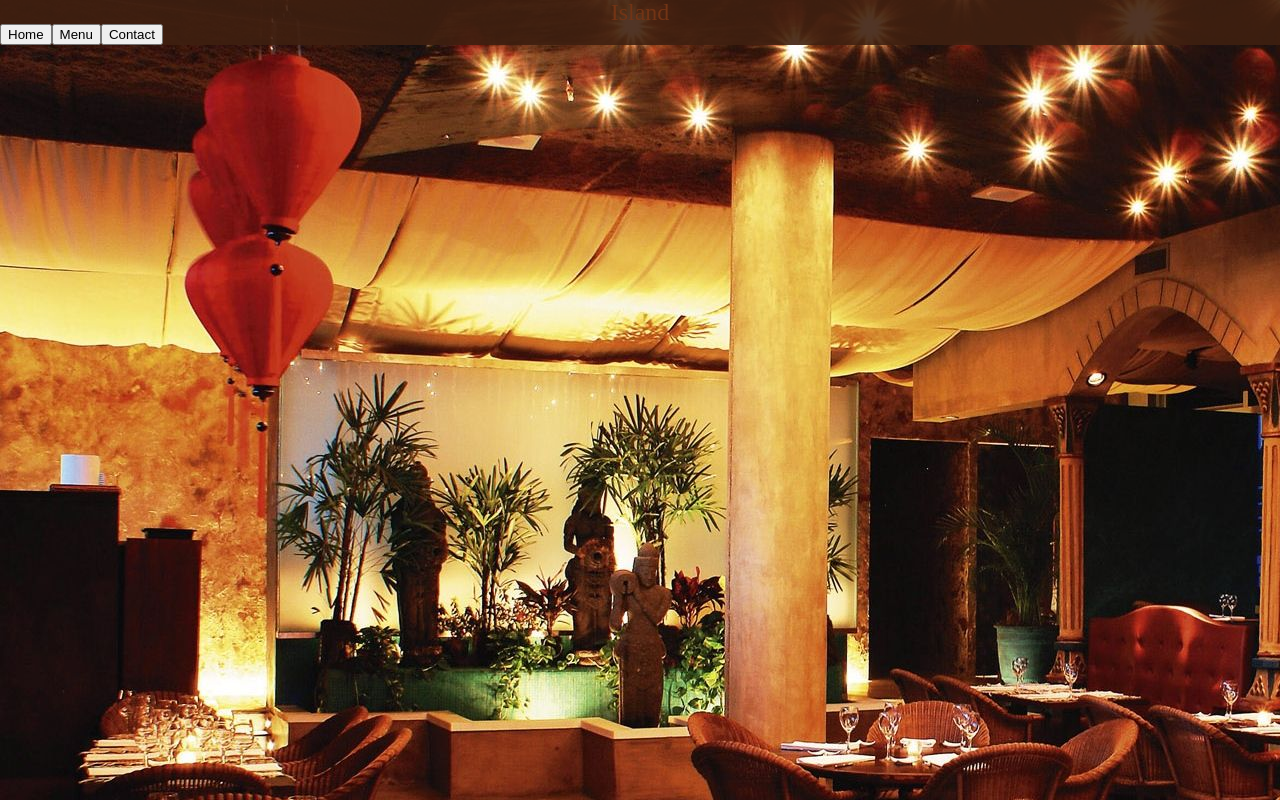
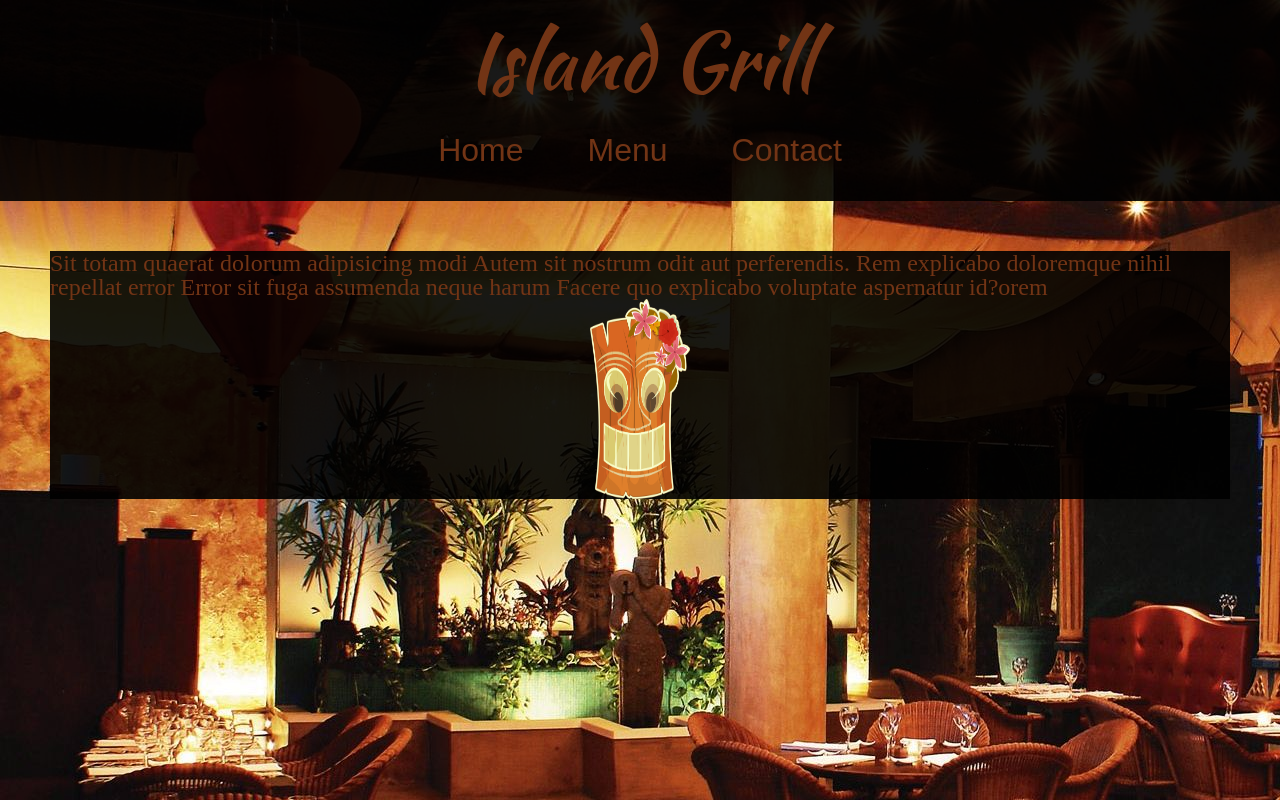
Before and after one commit to jplante01/TOP-restaurant-page, a website built with webpack: page dist/index.html in a window 1280 px wide. Built offline with nearby package versions, Linux system fonts and the light colour scheme.

Commit message:
Create header and start individual "tab" modules

```diff
--- a/src/header.js
+++ b/src/header.js
@@ -5,7 +5,7 @@ function createHeader() {
 
   const banner = document.createElement('h1');
   banner.classList.add('banner')
-  banner.textContent = 'Island';
+  banner.textContent = 'Island Grill';
   header.appendChild(banner);
 
 
--- /dev/null
+++ b/src/home.js
@@ -0,0 +1,18 @@
+import tiki from './images/tiki.png';
+
+function loadHome() {
+  const home = document.createElement('div');
+  home.classList.add('home');
+  const blurb = document.createElement('p');
+  blurb.textContent = "Sit totam quaerat dolorum adipisicing modi Autem sit nostrum odit aut perferendis. Rem explicabo doloremque nihil repellat error Error sit fuga assumenda neque harum Facere quo explicabo voluptate aspernatur id?orem"
+
+  const tikiImg = new Image();
+  tikiImg.src = tiki;
+
+  home.appendChild(blurb);
+  home.appendChild(tikiImg);
+
+  return home;
+}
+
+export default loadHome;
--- a/src/index.js
+++ b/src/index.js
@@ -1,11 +1,13 @@
 import './styles.css';
 import './back.jpeg';
 import createHeader from './header.js';
+import loadHome from './home.js';
 
 
 function initializeWebsite() {
   const content = document.getElementById('content');
   content.appendChild(createHeader());
+  content.appendChild(loadHome());
 }
 
 initializeWebsite();
--- a/src/styles.css
+++ b/src/styles.css
@@ -54,23 +54,50 @@ table {
   --font-color-dark: #aaa;
   --border-color: #222;
   --background-light: #743515;
-  --background-dark: rgb(63,32,16,0.9);
+  --background-dark: rgba(0, 0, 0, 0.9);
 }
 
 body {
   background-image: url(./back.jpeg);
 }
 
-.red {
-  color: red;
-}
 
 .header {
   background-color: var(--background-dark);
+  display: flex;
+  flex-direction: column;
+  align-items: center;
+  justify-content: center;
 }
 
 .banner {
-  font-size: 24px;
+  margin-top: 20px;
+  font-size: 5rem;
   text-align: center;
+  font-family: 'Kaushan Script', cursive;
   color: var(--font-color);
 }
+
+.nav-button {
+  padding: 2rem;
+  font-size: 2rem;
+  background-color: transparent;
+  color: var(--font-color);
+  border: none;
+}
+
+.home {
+  background-color: var(--background-dark);
+  margin: 50px;
+  color: var(--font-color);
+  font-size: 24px;
+  display: flex;
+  flex-direction: column;
+  align-items: center;
+  justify-content: center;
+}
+
+.home img {
+  width: 100px;
+  height: 200px;
+}
```
Also changed, not shown: dist/images/back.jpeg (deleted), dist/index.html, dist/main.js (deleted), src/images/tiki.png (added), src/tiki.png (added).
